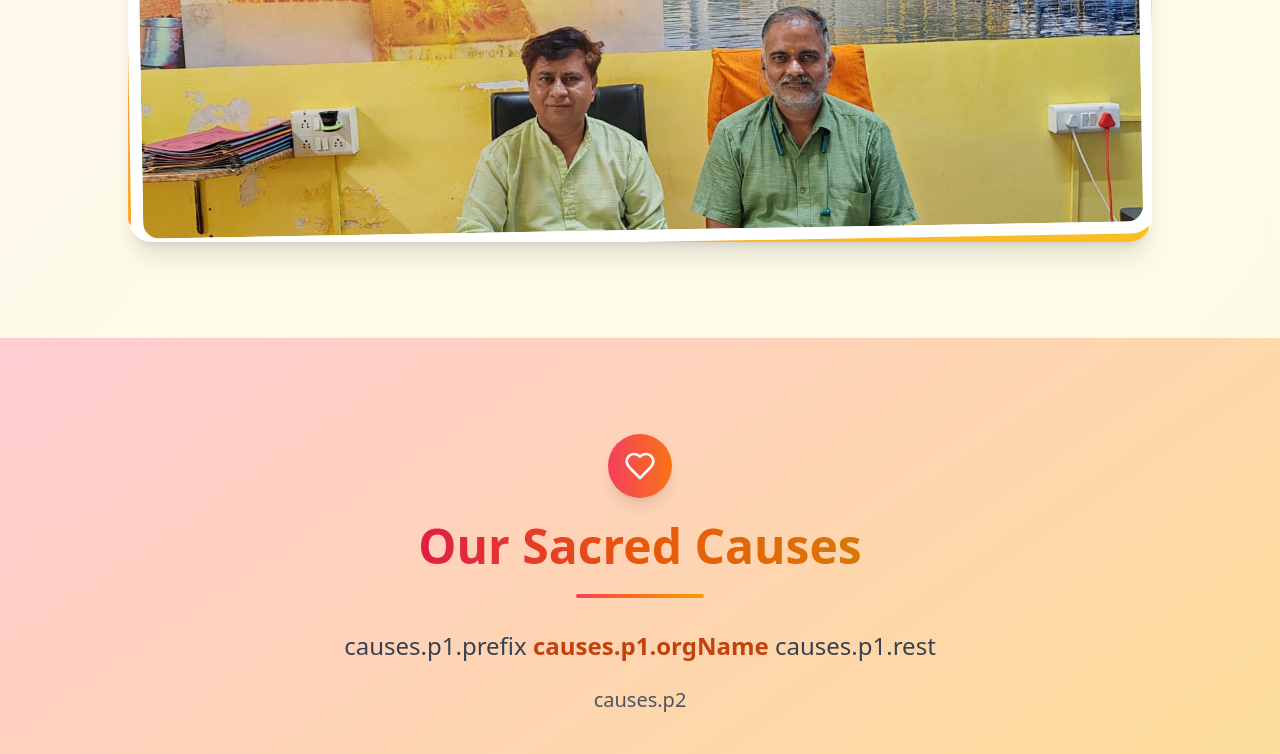
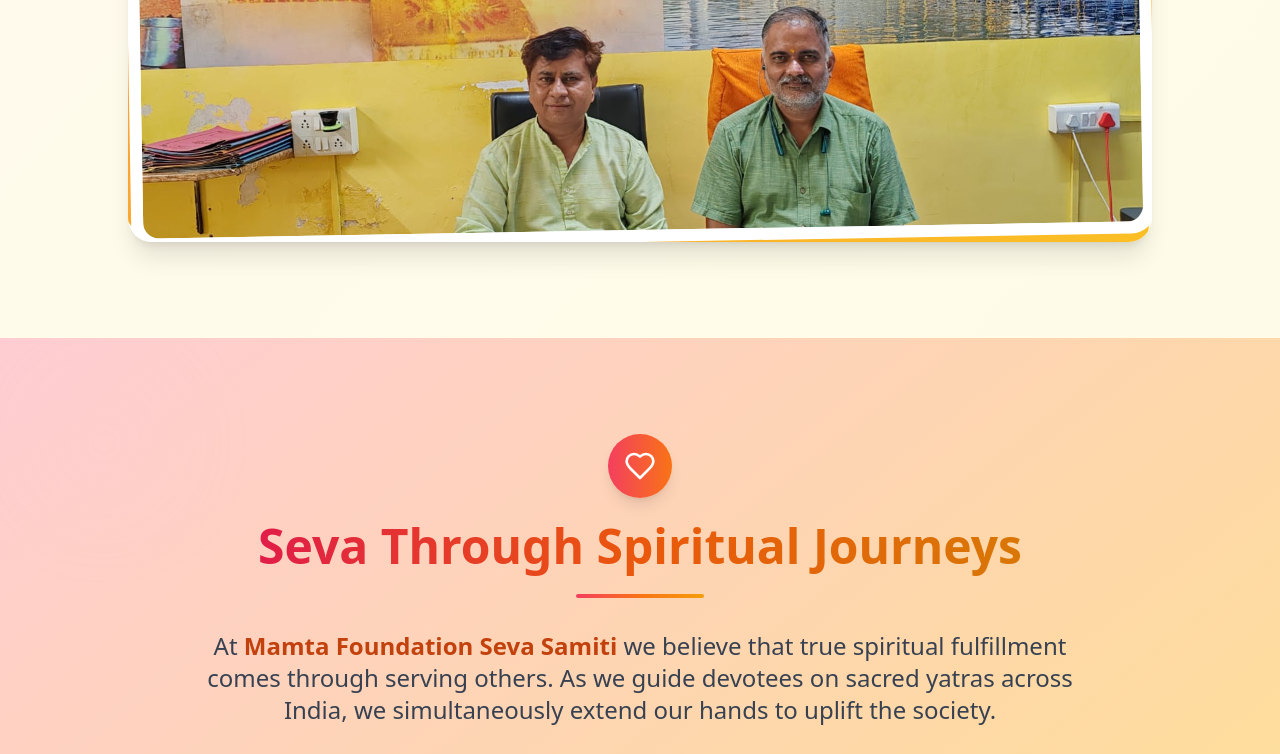
Before and after one commit to Amar-04/Mamtafoundation, a React (Vite) app: page / in a window 1280 px wide. Shown: the part 2000-2754 px from the top of the page. Built offline with nearby package versions, Linux system fonts and the light colour scheme.

Commit message:
translation fix

```diff
--- a/src/components/home/Causes.jsx
+++ b/src/components/home/Causes.jsx
@@ -24,7 +24,7 @@ const Causes = () => {
 
           <h2 className="text-3xl sm:text-4xl lg:text-5xl font-bold text-gray-900 mb-6">
             <span className="bg-gradient-to-r from-rose-600 via-orange-600 to-amber-600 bg-clip-text text-transparent">
-              {t("causes.title")}
+              {t("cause.title")}
             </span>
           </h2>
 
@@ -32,15 +32,15 @@ const Causes = () => {
 
           <div className="max-w-4xl mx-auto">
             <p className="text-lg sm:text-xl lg:text-2xl leading-relaxed text-gray-700 font-medium mb-6">
-              {t("causes.p1.prefix")}{" "}
+              {t("cause.p1.prefix")}{" "}
               <span className="font-bold text-orange-700">
-                {t("causes.p1.orgName")}
+                {t("cause.p1.orgName")}
               </span>
-              {" "} {t("causes.p1.rest")}
+              {" "} {t("cause.p1.rest")}
             </p>
 
             <p className="text-lg sm:text-xl leading-relaxed text-gray-600">
-              {t("causes.p2")}
+              {t("cause.p2")}
             </p>
           </div>
         </div>
@@ -55,7 +55,7 @@ const Causes = () => {
               <div className="relative bg-white rounded-3xl p-3 transform -rotate-1 group-hover:rotate-0 transition-transform duration-300">
                 <img
                   src="homeseva-1.jpeg"
-                  alt={t("causes.foodImageAlt")}
+                  alt={t("cause.foodImageAlt")}
                   className="w-full h-64 sm:h-72 lg:h-80 object-cover rounded-2xl"
                 />
               </div>
@@ -70,7 +70,7 @@ const Causes = () => {
               <div className="relative bg-white rounded-3xl p-3 transform -rotate-1 group-hover:rotate-0 transition-transform duration-300">
                 <img
                   src="/homeseva-2.jpeg"
-                  alt={t("causes.healthImageAlt")}
+                  alt={t("cause.healthImageAlt")}
                   className="w-full h-64 sm:h-72 lg:h-80 object-cover rounded-2xl"
                 />
               </div>
--- a/src/locales/en.json
+++ b/src/locales/en.json
@@ -45,7 +45,7 @@
     "culture": "cultural immersion",
     "support": ". We also proudly support social causes."
   },
-  "causes": {
+  "cause": {
     "title": "Seva Through Spiritual Journeys",
     "p1": {
       "prefix": "At",
--- a/src/locales/gu.json
+++ b/src/locales/gu.json
@@ -45,7 +45,7 @@
     "culture": "",
     "support": "કામોને પણ ટેકો આપીએ છીએ."
   },
-  "causes": {
+  "cause": {
     "title": "આધ્યાત્મિક યાત્રાઓ દ્વારા સેવા",
     "p1": {
       "prefix": "",
```
